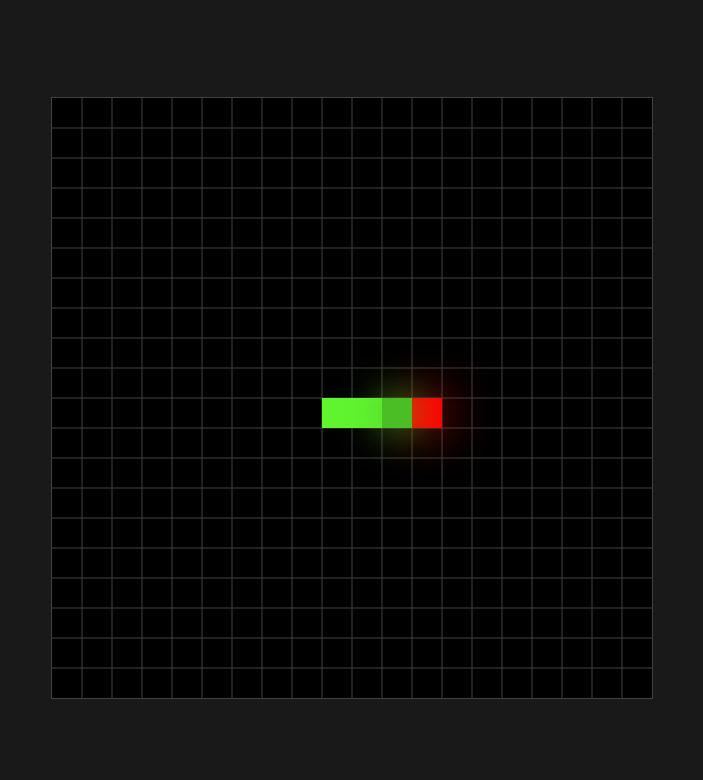
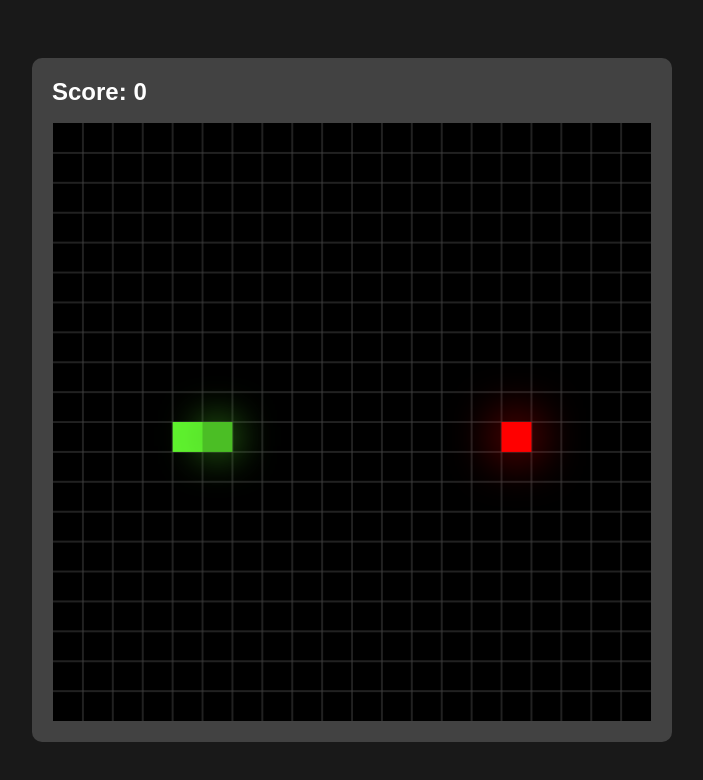
Before and after one commit to Typhonn003/snake_game, a React (Vite) app: page / in a window 1280 px wide. Shown: the top 780 px of the page, without its empty margins (288-991 px from the left). Built offline with nearby package versions, Linux system fonts and the light colour scheme.

Commit message:
feat: score

```diff
--- a/src/App.tsx
+++ b/src/App.tsx
@@ -1,17 +1,17 @@
-import { useEffect, useRef } from "react";
-import { Canvas } from "./canvas";
+import { useEffect, useRef, useState } from "react";
+import { Canvas, Div } from "./style";
 import {
   checkEat,
   drawFood,
   drawGrid,
   drawSnake,
   moveSnake,
-  randomPosition,
 } from "./functions";
 import { Food } from "./interfaces/food";
 import { Snake } from "./interfaces/snake";
 
 export const App = () => {
+  const [score, setScore] = useState<number>(0);
   const canvasRef = useRef<HTMLCanvasElement | null>(null);
 
   useEffect(() => {
@@ -27,13 +27,12 @@ export const App = () => {
         const bodyColor = "#60f42f";
         const size = 30;
         const snake: Snake[] = [
-          { x: 270, y: 300, head: headColor, body: bodyColor },
-          { x: 300, y: 300, head: headColor, body: bodyColor },
-          { x: 330, y: 300, head: headColor, body: bodyColor },
+          { x: 120, y: 300, head: headColor, body: bodyColor },
+          { x: 150, y: 300, head: headColor, body: bodyColor },
         ];
         const food: Food = {
-          x: randomPosition(canvasWidth, size),
-          y: randomPosition(canvasWidth, size),
+          x: 450,
+          y: 300,
           color: "red",
         };
         let loopId: number;
@@ -68,7 +67,7 @@ export const App = () => {
           drawFood(context, food, size);
           moveSnake(direction, snake, size);
           drawSnake(context, snake, size);
-          checkEat(snake, food, canvasWidth, size);
+          checkEat(snake, food, canvasWidth, size, setScore);
           checkCollision();
 
           loopId = setTimeout(() => {
@@ -96,5 +95,10 @@ export const App = () => {
     }
   }, []);
 
-  return <Canvas width={600} height={600} ref={canvasRef} />;
+  return (
+    <Div>
+      <h2>Score: {score}</h2>
+      <Canvas width={600} height={600} ref={canvasRef} />
+    </Div>
+  );
 };
--- a/src/canvas.tsx
+++ /dev/null
@@ -1,6 +0,0 @@
-import { styled } from "@stitches/react";
-
-export const Canvas = styled("canvas", {
-  border: "1px solid #424242",
-  background: "black",
-});
--- a/src/functions/checkEat.ts
+++ b/src/functions/checkEat.ts
@@ -6,7 +6,8 @@ export const checkEat = (
   snake: Snake[],
   food: Food,
   width: number,
-  size: number
+  size: number,
+  score: (value: (value: number) => number) => void
 ) => {
   const head = snake[snake.length - 1];
 
@@ -23,5 +24,6 @@ export const checkEat = (
 
     food.x = x;
     food.y = y;
+    score((prevScore: number) => prevScore + 10);
   }
 };
--- /dev/null
+++ b/src/style.tsx
@@ -0,0 +1,18 @@
+import { styled } from "@stitches/react";
+
+export const Canvas = styled("canvas", {
+  border: "1px solid #424242",
+  background: "black",
+  width: "100%",
+  maxWidth: "600px"
+});
+
+export const Div = styled("div", {
+  display: "flex",
+  flexDirection: "column",
+  gap: "1rem",
+  padding: "20px",
+  background: "#424242",
+  fontFamily: "sans-serif",
+  borderRadius: "10px"
+});
```
